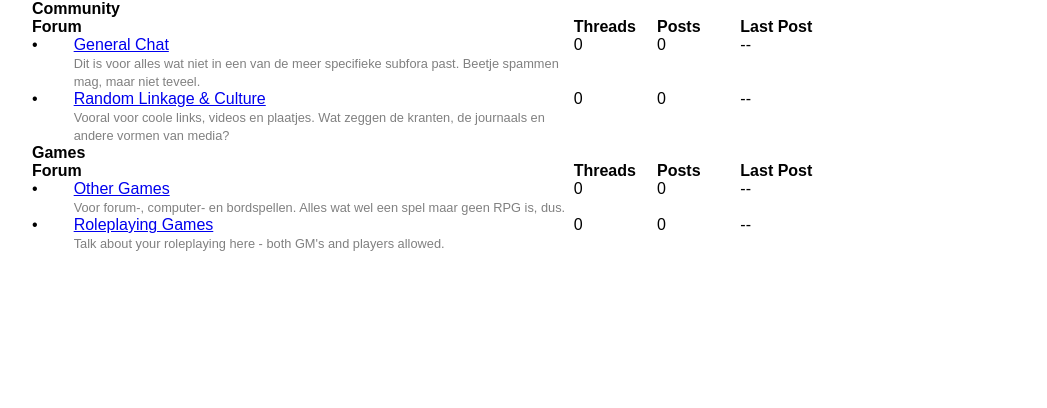
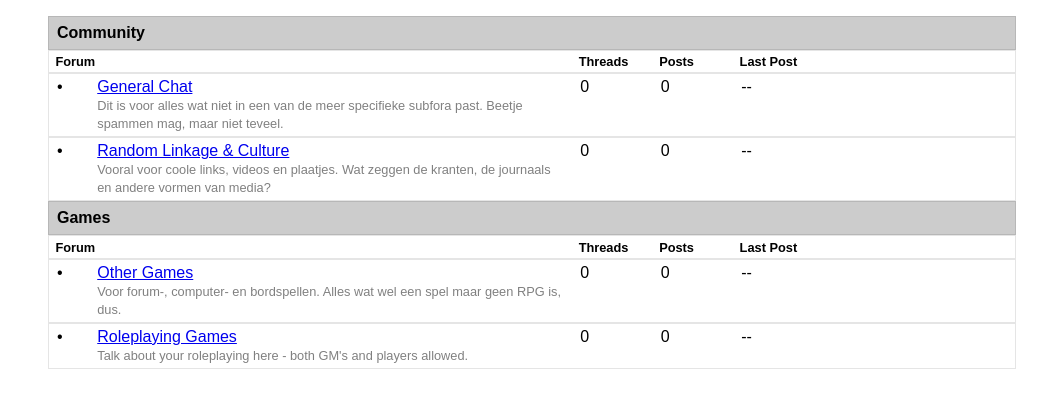
Before and after one commit to jerry1970/dvbb, a PHP site: page / in a window 1280 px wide. Shown: the top 408 px of the page, without its empty margins (108-1155 px from the left). Run offline with PHP 8.4, Linux system fonts and the light colour scheme; some libraries are stand-ins or nearby versions.

Commit message:
Start of basic styling & some refactoring
FIX: moved index.php into public, but needs tweaking so css/jss/image
files aren't referencing /public/* anymore

```diff
--- a/application/view/home/index.phtml
+++ b/application/view/home/index.phtml
@@ -1,19 +1,9 @@
-<style>
-    table {
-        width: 900px;
-    }
-    th, td {
-        vertical-align: top;
-        text-align: left;
-        border: 1px solid rgba(0, 0, 0, 0.2);
-    }
-</style>
-
 <?php
 $categories = (new category())->getAll();
 foreach ($categories as $category) {
     $forums = (new forum())->getByField('category_id', $category['id']);
     ?>
+    <div class="dvbb-forum-container">
         <strong class="dvbb-category-title"><?=$category['title']?></strong>
         <div class="dvbb-legend dv-grid-row">
             <div class="dv-grid-column-13 dv-text-bold">Forum</div>
@@ -25,7 +15,7 @@ foreach ($categories as $category) {
         foreach ($forums as $forum) {
             $url = dvbb::getRouter()->generate('forum', array('id' => $forum['id']));
             ?>
-        <div class="dvbb-legend dv-grid-row">
+            <div class="dvbb-forum dv-grid-row">
                 <div class="dv-grid-column-1">&bull;</div>
                 <div class="dv-grid-column-12">
                     <a href="<?=$url;?>"><?=$forum['title'];?></a><br />
@@ -38,5 +28,6 @@ foreach ($categories as $category) {
             <?php
         }
         ?>
+    </div>
     <?php
 }
--- a/application/view/layout/header.phtml
+++ b/application/view/layout/header.phtml
@@ -9,6 +9,7 @@
         <link rel="stylesheet" type="text/css" media="all"  href="<?=dvbb::getUrl();?>/public/css/lib/normalize.css" />
         <link rel="stylesheet" type="text/css" media="all"  href="<?=dvbb::getUrl();?>/public/css/lib/dv-import.css" />
         <link rel="stylesheet" type="text/css" media="all"  href="<?=dvbb::getUrl();?>/public/css/common.css" />
+        <link rel="stylesheet" type="text/css" media="all"  href="<?=dvbb::getUrl();?>/public/css/default-theme.css" />
 
         <script src="<?=dvbb::getUrl();?>/public/js/lib/jquery-1.11.2.min.js"></script>
         <script src="<?=dvbb::getUrl();?>/public/js/lib/html5shiv.js"></script>
--- a/library/dvbb.php
+++ b/library/dvbb.php
@@ -9,12 +9,12 @@ class dvbb {
 
     public static function initialize() {
         // set current working directory as path
-        self::setPath(getcwd());
+        self::setPath(str_replace('/public', '', getcwd()));
         // get the basepath if there is any
         self::setBasePath(str_replace($_SERVER['DOCUMENT_ROOT'], '', self::getPath()));
         // now get the complete public url & store it
         $url = $_SERVER['REQUEST_SCHEME'] . '://' . $_SERVER['SERVER_NAME'] . str_replace('/index.php', '', $_SERVER['SCRIPT_NAME']);
-        self::setUrl($url);
+        self::setUrl(str_replace('/public', '', $url));
     }
 
     public static function setPath($path) {
--- a/public/css/common.css
+++ b/public/css/common.css
@@ -4,3 +4,29 @@
  *
  * common.css is for your site-specific styles
  */
+
+body {
+    padding: 1em;
+}
+
+/* every grid-column deserves some padding */
+[class*='dv-grid-column-'] {
+    padding: 0.25em 0.5em;
+}
+
+/* forum styling */
+.dvbb-category-container {
+}
+.dvbb-category-title {
+    border: 1px solid;
+    display: block;
+    line-height: 1em;
+    padding: 0.5em;
+}
+.dvbb-legend {
+    border: 1px solid;
+    font-size: 0.8em;
+}
+.dvbb-forum {
+    border: 1px solid;
+}
--- /dev/null
+++ b/public/css/default-theme.css
@@ -0,0 +1,21 @@
+/*******************
+ * dv-template v0.2
+ * 2015, devvoh.com, https://github.com/devvoh/dv-template
+ *
+ * common.css is for your site-specific styles
+ */
+
+/* forum styling */
+.dvbb-category-container {
+    border-color: rgba(0,0,0,0.1);
+}
+.dvbb-category-title {
+    border-color: rgba(0,0,0,0.1);
+    background-color: rgba(0, 0, 0, 0.2);
+}
+.dvbb-legend {
+    border-color: rgba(0,0,0,0.1);
+}
+.dvbb-forum {
+    border-color: rgba(0,0,0,0.1);
+}
--- a/index.php
+++ b/public/index.php
@@ -7,7 +7,7 @@ ini_set('display_errors', 'On');
  * require dvbb class and tell it to initialize
  * this will allow the use of getPath(), getBasePath() and getUrl()
  *********************************************/
-require('./library/dvbb.php');
+require('../library/dvbb.php');
 dvbb::initialize();
 
 // set up autoloader
@@ -33,7 +33,7 @@ if (strlen(dvbb::getBasePath()) > 0) {
 }
 
 // load routes, this will give us a $routes array to loop through and map the routes
-require('./application/routes/routes.php');
+require(dvbb::getPath() . '/application/routes/routes.php');
 foreach($routes as $route) {
     dvbb::getRouter()->map(
         $route['method'],
@@ -61,4 +61,6 @@ if ($match) {
     require(dvbb::getPath() . '/application/view/layout/header.phtml');
     require(dvbb::getPath() . '/application/view/' . $controllerName . '/' . $action . '.phtml');
     require(dvbb::getPath() . '/application/view/layout/footer.phtml');
+} else {
+    echo '404 - requested path "' . dvbb::getUrl() . '/' .  $_GET['path'] . '" not found.';
 }
```
Also changed, not shown: .htaccess, public/.htaccess (added). Lines whose indentation alone changed are shown as unchanged.
